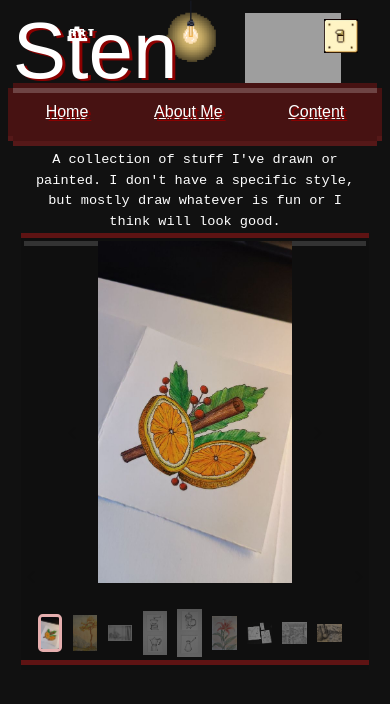
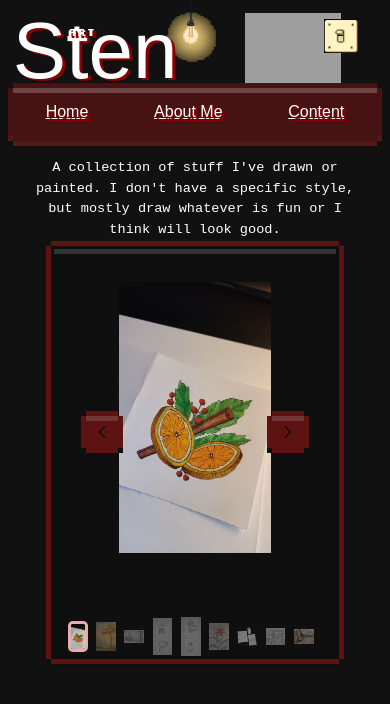
Before and after one commit to h-malm/sten, a Vue app in the folder website-app/: page /art in a window 390 px wide. Shown: the top 704 px of the page. Built offline with nearby package versions, Linux system fonts and the light colour scheme; grey boxes are pictures that could not be loaded; a web font is replaced by a local one.

Commit message:
Margins of content adjusted

```diff
--- a/website-app/src/index.css
+++ b/website-app/src/index.css
@@ -470,7 +470,6 @@ h1 {
   max-height: 30rem;
   float: right;
   margin: 0rem 2rem;
-  cursor: pointer;
   box-shadow:
     0px 5px var(--darkerRed),
     0px -5px var(--darkerRed),
@@ -720,6 +719,10 @@ h1 {
     margin: 0rem auto;
   }
 
+  .home-container {
+    margin: 1rem 0.8rem 1rem 0rem;
+  }
+
   .coffee-container {
     width: auto;
     margin: 2rem auto;
@@ -737,6 +740,11 @@ h1 {
   .coffeetext {
     padding: 0rem 0rem;
     font-size: 1rem;
+  }
+
+  .portrait-image {
+    max-height: 10rem;
+    margin: 2rem;
   }
 
   .website-title {
@@ -873,7 +881,7 @@ h1 {
   }
 
   .scrollable-content {
-    margin: 0.5rem;
+    margin: 1rem 0.8rem;
   }
 
   .p-galleri.img,
@@ -884,6 +892,7 @@ h1 {
 
   .p-galleria {
     margin: 1rem;
+    width: 18rem;
   }
 
   .p-galleria-items-container {
@@ -911,20 +920,19 @@ h1 {
   }
 
   .p-galleria-hover-navigators .p-galleria-nav-button {
-    height: 20rem;
-    width: 8rem;
-    top: 0;
-    background-color: transparent;
+    height: 2rem;
+    width: 2rem;
+    top: 70%;
+    background-color: var(--darkerRed);
     box-shadow:
-      0px 5px transparent,
-      0px -5px transparent,
-      5px 0px transparent,
-      -5px 0px transparent,
-      0px 10px transparent,
-      5px 5px transparent,
-      -5px 5px transparent,
-      inset 0px 5px transparent;
-    margin: 0rem -3rem 0rem -3rem;
+      0px 5px var(--darkerRed),
+      0px -5px var(--darkerRed),
+      5px 0px var(--darkerRed),
+      -5px 0px var(--darkerRed),
+      0px 10px var(--pixelbuttonBackground),
+      5px 5px var(--pixelbuttonBackground),
+      -5px 5px var(--pixelbuttonBackground),
+      inset 0px 5px #b9b9b936;
   }
 
   .p-galleria-nav-button:not(.p-disabled):hover {
```
